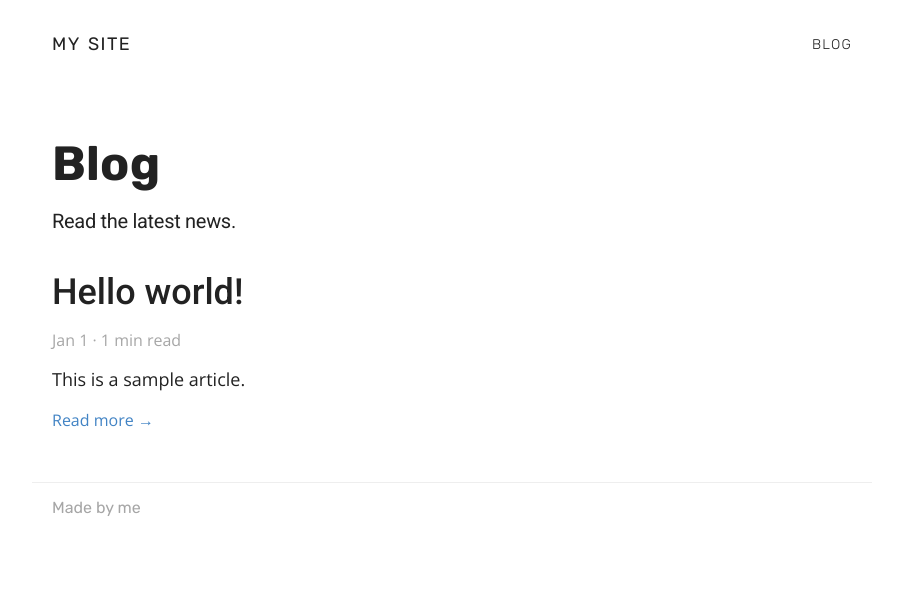
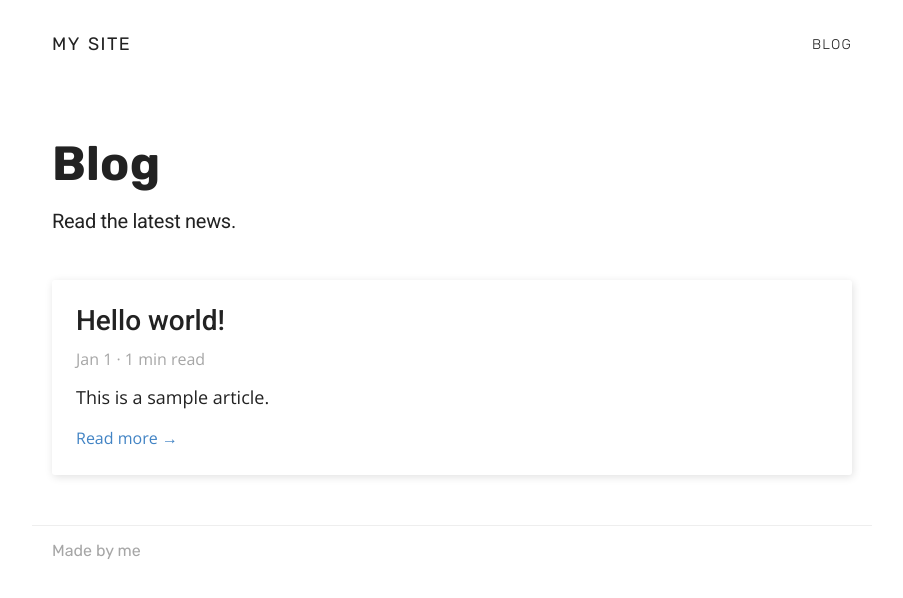
Before and after one commit to dylowicz/jekyll-template, a Jekyll site: the page built from blog/index.html, in a window 1280 px wide. Shown: the top 598 px of the page, without its empty margins (188-1091 px from the left). Built offline with Jekyll 4.4.1, drawn with Linux system fonts in a browser that asks for light colours.

Commit message:
Style blogs

```diff
--- a/blog/style.scss
+++ b/blog/style.scss
@@ -3,33 +3,100 @@
 
 @import "variables";
 
-.posts > .post {
-  padding-bottom: 2em;
-  border-bottom: 1px solid $lightGray;
+// posts
+
+.posts {
+  padding-top: 30px;
+
+  @include mobile {
+    padding-top: 20px;
+  }
 }
 
-.posts > .post:last-child {
-  padding-bottom: 1em;
-  border-bottom: none;
+.posts > .post-preview {
+  padding: 3%;
+  margin-bottom: 1.8em;
+  box-shadow: 1px 2px 8px rgba(0, 0, 0, 0.12);
+  border-radius: 3px;
+  transition: 0.2s;
+  &:hover, &:active {
+    box-shadow: 3px 6px 24px rgba(0, 0, 0, 0.12);
+    cursor: pointer;
+    transform: scale(1.01);
+  }
+
+  h1 {
+    font-size: $big;
+    font-weight: 500;
+    margin-top: 0px;
+    margin-bottom: 10px;
+
+    @include mobileSmall {
+      font-size: $medium;
+    }
+  }
 }
 
-.post {
+.posts > .post-preview:last-child {
+  margin-bottom: 0;
+}
+
+.post-content {
+  h1 {
+    font-weight: 500;
+    font-size: $bigger;
+
+    @include mobile {
+      font-size: $big;
+    }
+
+    @include mobileSmall {
+      font-size: $medium;
+    }
+  }
+}
+
+.post-content > .entry {
   blockquote {
     margin: 1.8em .8em;
-    border-left: 2px solid $gray;
+    border-left: 2px solid $lighterGray;
     padding: 0.1em 1em;
-    color: $gray;
-    font-size: 22px;
+    color: $lightGray;
     font-style: italic;
+  }
+
+  h1 {
+    font-size: $big;
+    margin-top: 0px;
+    margin-bottom: 10px;
+  }
+
+  figure {
+    margin: 20px auto;
+    text-align: center;
+  }
+
+  img {
+    box-shadow: 1px 2px 8px rgba(0, 0, 0, 0.12);
+    border: solid 1px $lighterGray;
+  }
+
+  figcaption {
+    font-size: $smallest;
+    color: $lightGray;
+  }
+
+  hr {
+    border:none;
+    border-top: 4px dotted #c6d6d6;
+    background-color: $white;
+    width: 20px;
+    text-align: center;
+    margin: 20px auto;
   }
 
   .comments {
     margin-top: 10px;
-  }
-
-  .read-more {
-    text-transform: uppercase;
-    font-size: 15px;
   }
 }
 
```
Also changed, not shown: blog/_posts/2020-1-1-Hello-World.markdown (+8 -0 lines).
